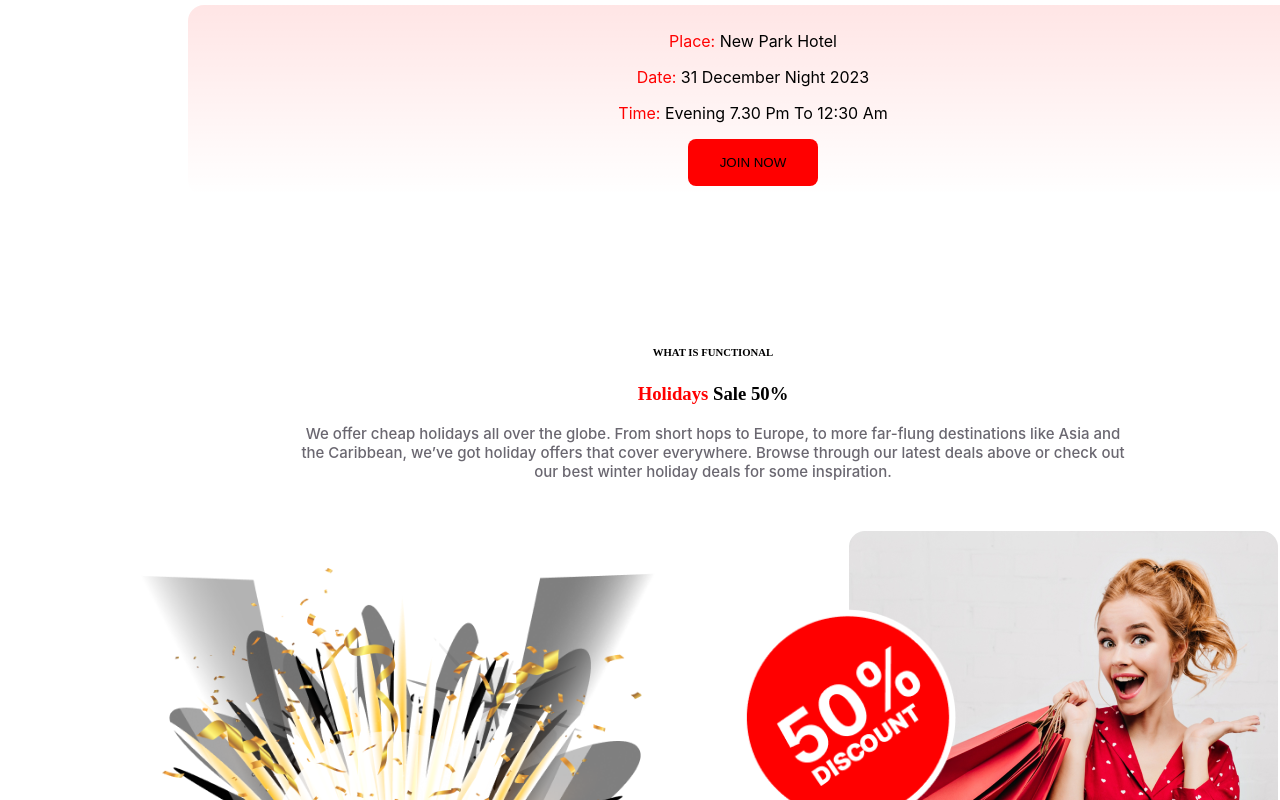
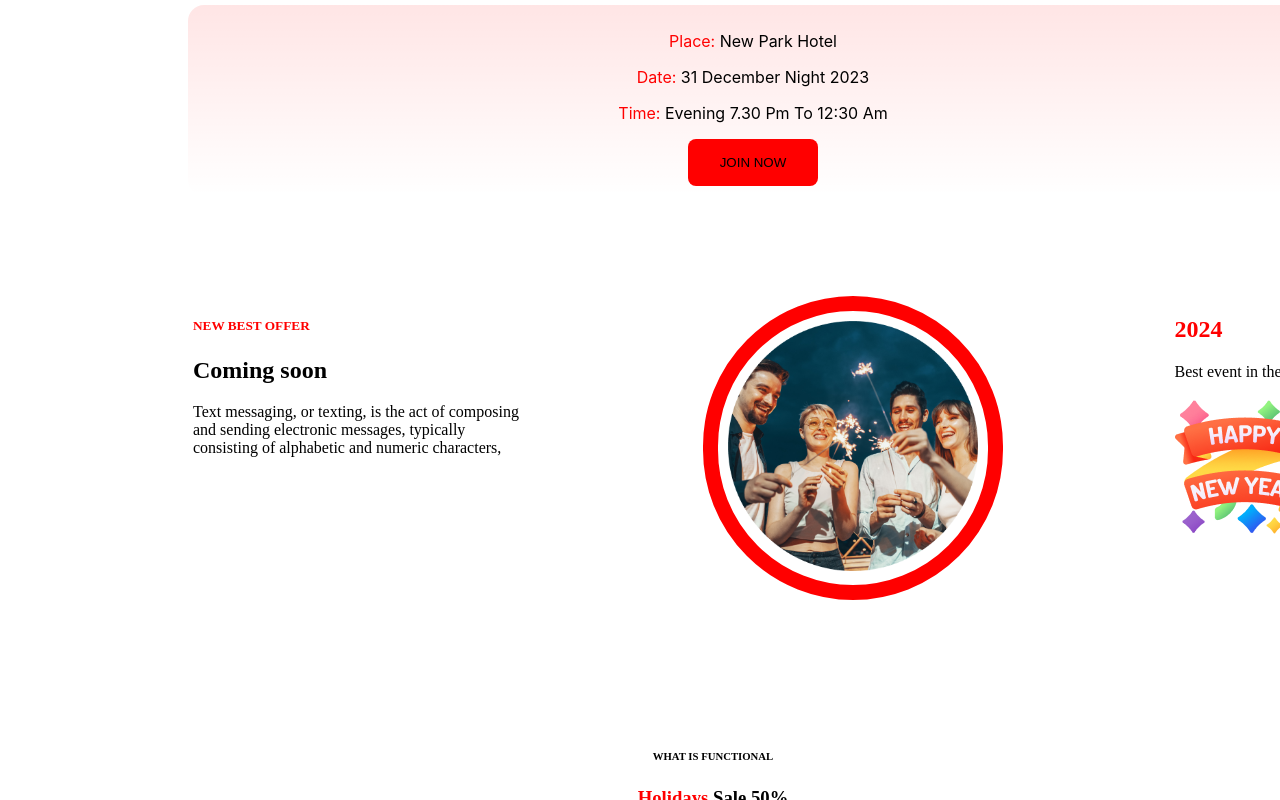
Before and after one commit to mdtouhidulislam136/assignment1-html_css, a plain HTML site: page index.html in a window 1280 px wide. Shown: the part 2119-2919 px from the top of the page. Drawn offline with Linux system fonts and the light colour scheme.

Commit message:
extra point section added

```diff
--- a/index.html
+++ b/index.html
@@ -59,6 +59,8 @@
           </div>
         </section>
 
+
+
         <!-- event section -->
 
         <section class="event-section">
@@ -69,6 +71,28 @@
               <span class="events-day">Time:</span> Evening 7.30 Pm To 12:30 Am
             </p>
             <button class="btn-primary">JOIN NOW</button>
+          </div>
+        </section>
+
+        <!-- extra point section -->
+
+        <section class="extra-point-section">
+          <div class="offer-details">
+            <h5 class="offer-title">NEW BEST OFFER</h5>
+            <h2>Coming soon</h2>
+            <p>
+              Text messaging, or texting, is the act of composing and sending
+              electronic messages, typically consisting of alphabetic and
+              numeric characters,
+            </p>
+          </div>
+
+          <div class="offer-img"><img src="resources/Ellipse 1.png" alt=""></div>
+
+          <div>
+            <h2 class="offer-title">2024</h2>
+            <p>Best event in the world</p>
+            <img src="resources/Group 96.png" alt="">
           </div>
         </section>
 
@@ -150,6 +174,8 @@
           </div>
         </section>
 
+        <!-- subscription section -->
+
         <section class="subscription-section">
           <div class="subscription-details">
             <img class="email-logo" src="resources/Group 61.png" alt="" />
@@ -173,6 +199,9 @@
         </section>
       </main>
     </div>
+
+    <!-- footer section -->
+
     <footer class="footer">
       <div class="footer-text">
         <div class="address">
--- a/style.css
+++ b/style.css
@@ -93,11 +93,12 @@ a {
   color: white;
   width: 50%;
   text-align: justify;
-  margin-top: -300px;
+  margin-top: -200px;
 }
 
 .welcome-year {
   margin-right: 150px;
+  margin-top: -100px;
 }
 
 .welcome-year img {
@@ -112,7 +113,7 @@ a {
     rgba(255, 0, 0, 0) 100%
   );
   width: 1130px;
-  margin-top: 50px;
+  margin-top: 150px;
   border-radius: 16px;
   margin-left: 180px;
   margin-bottom: 50px;
@@ -138,6 +139,36 @@ a {
   border-radius: 8px;
   background: #f00;
   border: none;
+}
+
+/* extra point section design */
+
+.extra-point-section {
+  width: 1130px;
+  margin-top: 100px;
+  margin-left: 185px;
+  display: flex;
+  justify-content: space-between;
+}
+
+.offer-details{
+    width: 30%;
+}
+
+.offer-title{
+    color:#f00;
+}
+
+.offer-img img{
+    width: 250px;
+    padding: 10px;
+
+}
+
+.offer-img{
+    border: 15px solid red;
+    gap: 5px;
+    border-radius: 150px;
 }
 
 /* holiday sale section */
@@ -180,31 +211,29 @@ a {
   margin-top: 50px;
 }
 
-.discount-img1-design{
+.discount-img1-design {
   text-align: end;
-
 }
 
-.discount-img2{
+.discount-img2 {
   width: 1130px;
 }
 
-.discount-img3-design{
+.discount-img3-design {
   display: flex;
   margin-top: -600px;
   margin-left: -100px;
-
 }
 
-.discount-fifty-img{
+.discount-fifty-img {
   margin-left: -50px;
 }
 
-.discount-img4{
+.discount-img4 {
   width: 700px;
 }
 
-.discount-fifty-img img{
+.discount-fifty-img img {
   width: 300px;
 }
 
@@ -232,7 +261,6 @@ a {
   margin-left: 50px;
   justify-content: space-between;
   gap: 30px;
-
 }
 
 .img-size {
@@ -245,8 +273,6 @@ a {
   transform: rotateX(180deg);
   perspective: 1000px;
 }
-
-
 
 /* news letter design */
 
```
Lines whose indentation alone changed are shown as unchanged.
